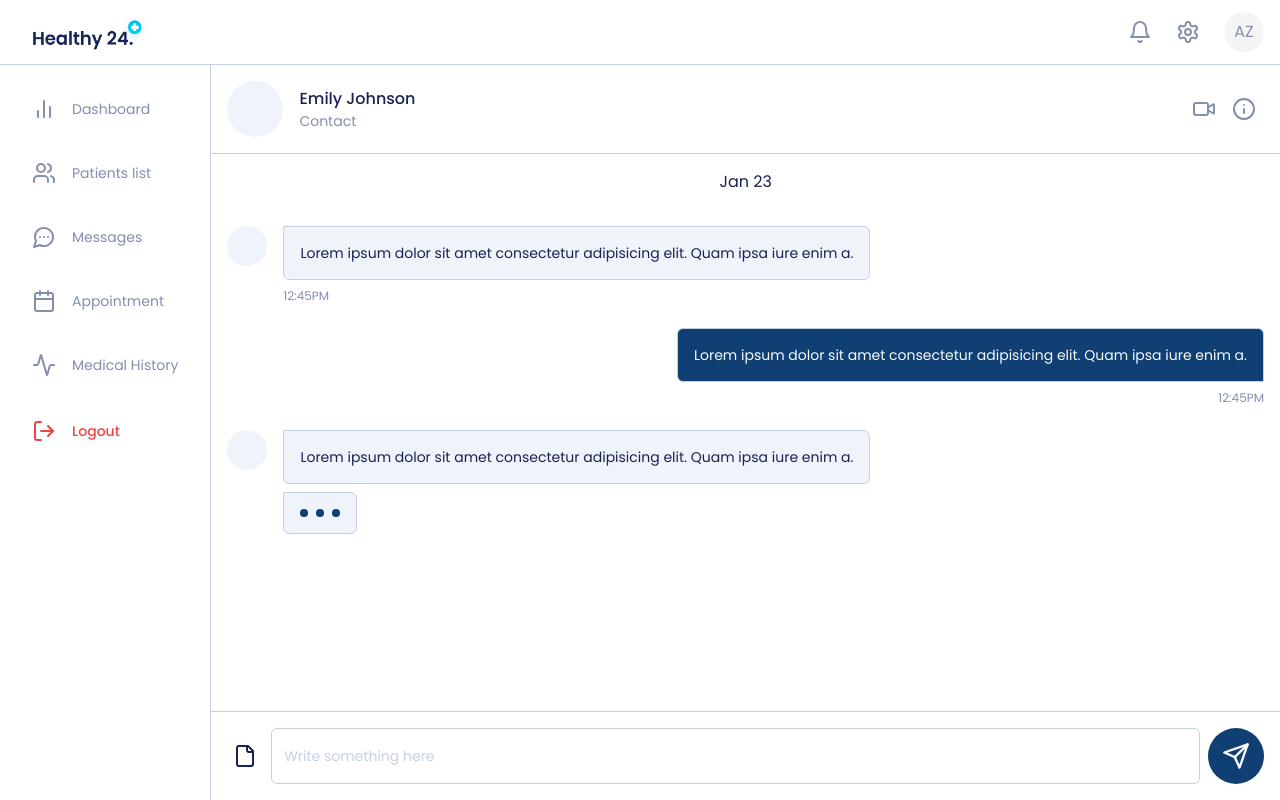
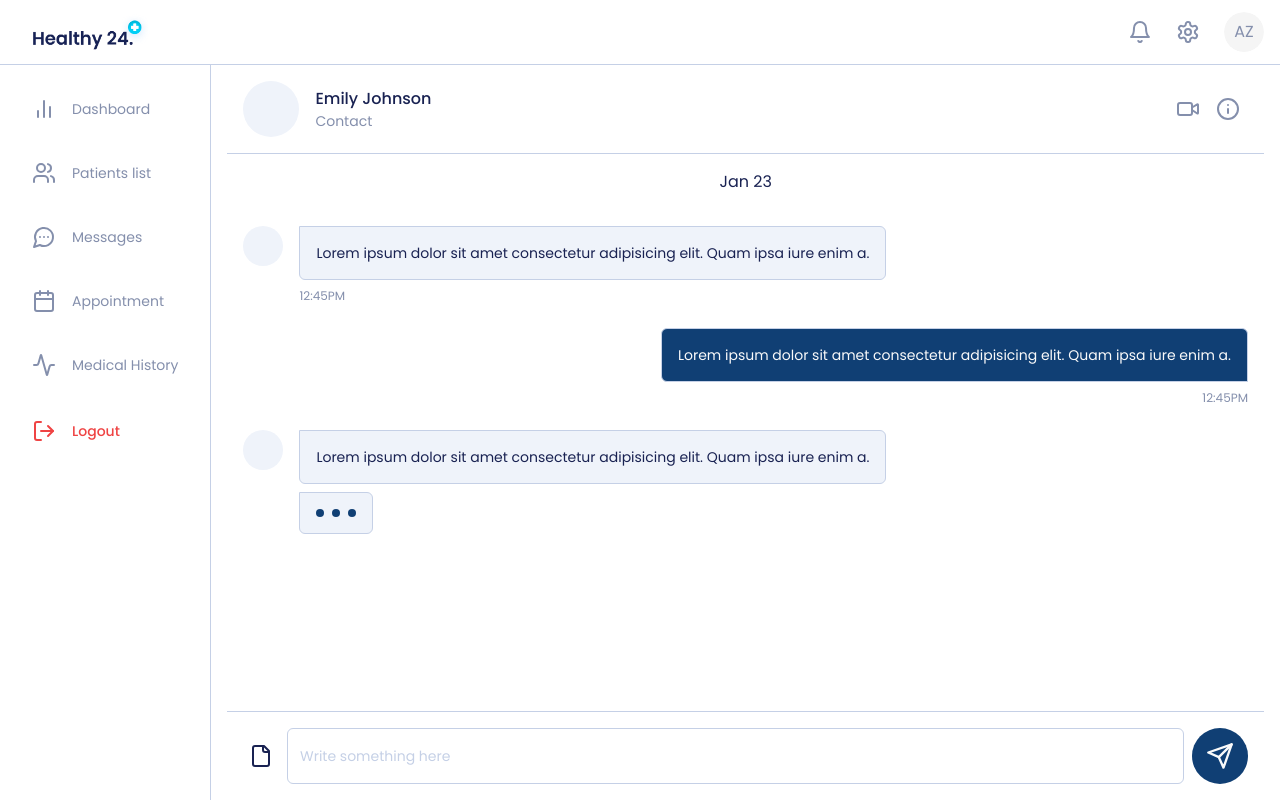
Before and after one commit to Adem044/management-system, a React (Vite) app: page /messages/1 in a window 1280 px wide. Built offline with nearby package versions, Linux system fonts and the light colour scheme; sample sign-in values are in the browser's storage.

Commit message:
style(messages): fix style

```diff
--- a/src/pages/messages/id/index.tsx
+++ b/src/pages/messages/id/index.tsx
@@ -9,7 +9,7 @@ export default function MessageDetails() {
 
 export function ChatDetails() {
     return (
-        <div className="-mx-4 flex h-full grow flex-col">
+        <div className="-mx-4 flex h-full grow flex-col sm:mx-0">
             <div className="flex items-center gap-4 border-b p-4">
                 <div className="size-14 rounded-full bg-secondary" />
                 <div className="flex flex-col">
```
